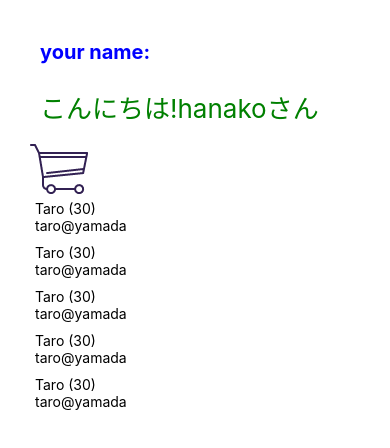
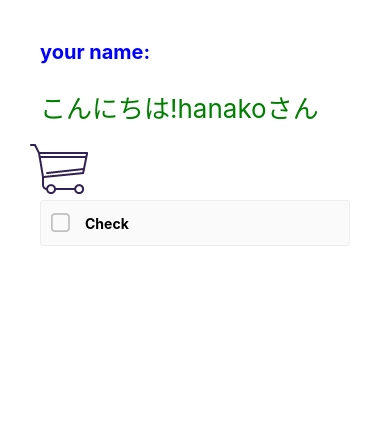
Before and after one commit to ryuzo111/react-native-study, a React Native app: screen / in a window 390 px wide. Shown: the top 448 px of the page. Built offline with nearby package versions, Linux system fonts and the light colour scheme.

Commit message:
CheckBoxの実装

```diff
--- a/App.js
+++ b/App.js
@@ -1,24 +1,21 @@
 import React,{Component} from 'react';
-import { FlatList, StatusBar, Switch, Image,TextInput, Button, Alert, StyleSheet, Text, View} from 'react-native';
+import { SectionList, FlatList, StatusBar, Switch, Image,TextInput, Button, Alert, StyleSheet, Text, View} from 'react-native';
 import { Header } from 'react-native-elements';
+import { CheckBox } from 'react-native-elements/dist/checkbox/CheckBox';
+// import {CheckBox} from 'react-native-elements';
 
 export default class App extends Component {
 
 
-  items = [
-    {name:'Taro', age: 30, mail:'taro@yamada'},
-    {name:'Taro', age: 30, mail:'taro@yamada'},
-    {name:'Taro', age: 30, mail:'taro@yamada'},
-    {name:'Taro', age: 30, mail:'taro@yamada'},
-    {name:'Taro', age: 30, mail:'taro@yamada'},
-  ]
+  sections = [
+    {title:'Computer', data:['Windows', 'macOS', 'ChromeOS']},
+    {title:'Mobile', data:['Android', 'iOS']},
+  ];
   constructor(props) {
     super(props);
-    StatusBar.setBarStyle('dark-content', true);
-    StatusBar.setBackgroundColor('#008080', true);
     this.state = {
       message :'your name:',
-      text:'',
+      checkd: true,
     };
 
   }
@@ -31,32 +28,20 @@ export default class App extends Component {
         </Text>
         <Welcome name="hanako"></Welcome>
         <Image source={require('./image/kart.png')}/>
-        <FlatList data={this.items} renderItem={this.getItem}></FlatList>
-        <Text>{this.items[0].selected}</Text>
+        <CheckBox title='Check' onPress={this.doAction} checkd={this.state.checkd}></CheckBox>
 
       </View>
     );
   }
 
-  getItem = ({item}) => {
-    return (
-    <View style={styles.item}>
-      <Text style={styles.itemTitle} onPress={()=>this.doAction(item)} >{item.name} ({item.age})</Text>
-      <Text>{item.mail}</Text>
-    </View>
-    );
+  doAction = () => {
+    this.setState({
+        message: 'CHeck:' + !this.state.checkd,
+        checkd: !this.state.checkd,
+      });
   }
+}
 
-  doAction = (item) => {
-    this.setState({
-      selected: item.id *1,
-      message: 'select: ' + item.name.toString() + '(' + item.age.toString() + ')',
-    });
-
-  }
-
-
-}
 
 class Welcome extends Component {
   render() {
--- a/package.json
+++ b/package.json
@@ -11,7 +11,8 @@
   },
   "dependencies": {
     "react": "17.0.2",
-    "react-native": "0.66.4"
+    "react-native": "0.66.4",
+    "react-native-elements": "^3.4.2"
   },
   "devDependencies": {
     "@babel/core": "^7.12.9",
```
Also changed, not shown: 1 other file (tests, documents, lock files or other folders).
